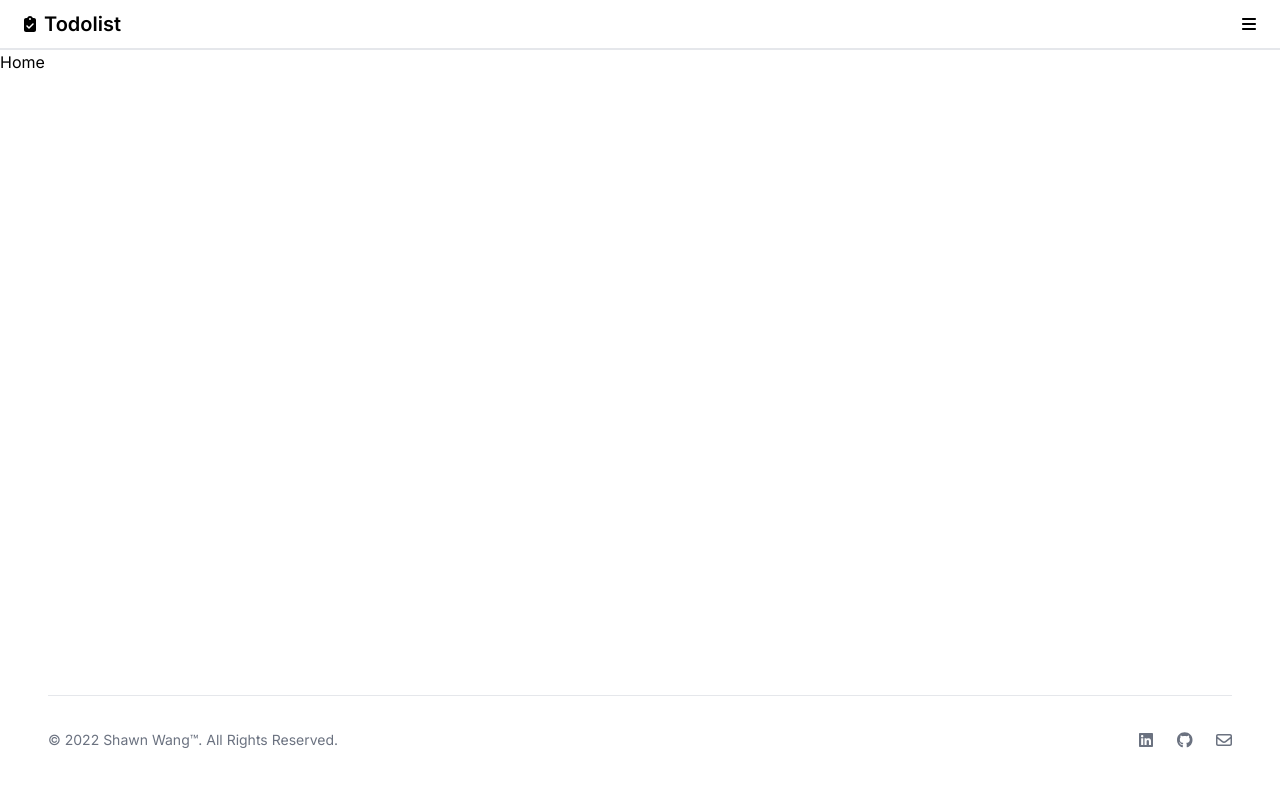
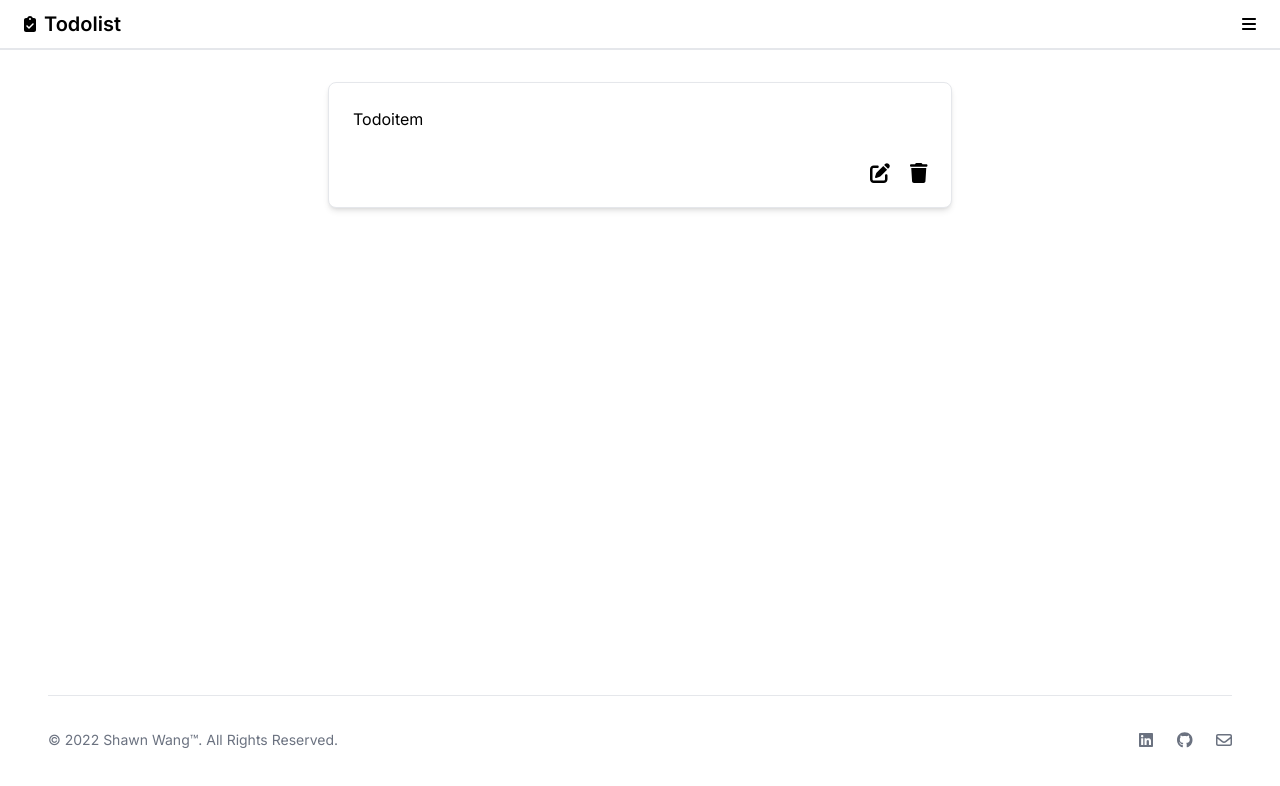
Before and after one commit to shawn8728/todolist, a Next.js app: page / in a window 1280 px wide. Shown: the top 786 px of the page. Built offline with nearby package versions, Linux system fonts and the light colour scheme.

Commit message:
Add todocard

```diff
--- a/app/page.jsx
+++ b/app/page.jsx
@@ -1,5 +1,12 @@
-export default function Home() {
-  return <div>
-    <h1>Home</h1>
-  </div>;
+import React from "react";
+import ToDoCard from "@/components/ToDoCard";
+
+export default function HomePage() {
+  return (
+    <div className="py-8 px-4 mx-auto w-full max-w-prose">
+      <div className="grid gap-8">
+        <ToDoCard />
+      </div>
+    </div>
+  );
 }
--- /dev/null
+++ b/components/ToDoCard.jsx
@@ -0,0 +1,20 @@
+"use client";
+
+import React from "react";
+import { Card } from "flowbite-react";
+import { faPenToSquare, faTrash } from "@fortawesome/free-solid-svg-icons";
+import { FontAwesomeIcon } from "@fortawesome/react-fontawesome";
+
+export default function ToDoCard(props) {
+  return (
+    <Card>
+      <div className="flex-1">
+        Todoitem
+      </div>
+      <div className="flex justify-end items-end mt-4 gap-5">
+        <FontAwesomeIcon icon={faPenToSquare} className="hover:scale-125 cursor-pointer" size="lg" />
+        <FontAwesomeIcon icon={faTrash} className="hover:scale-125 cursor-pointer" size="lg" />
+      </div>
+    </Card>
+  );
+}
```
